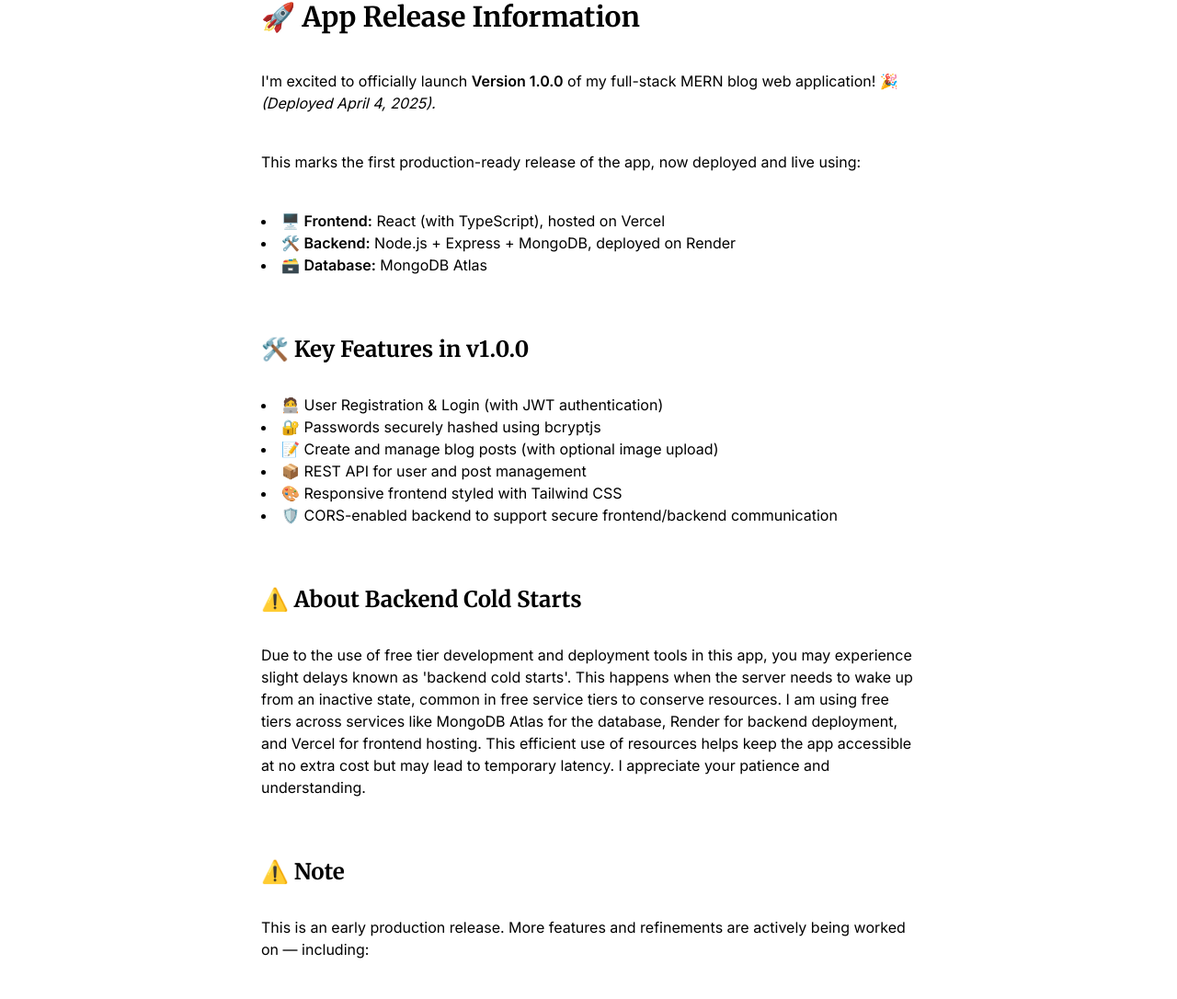
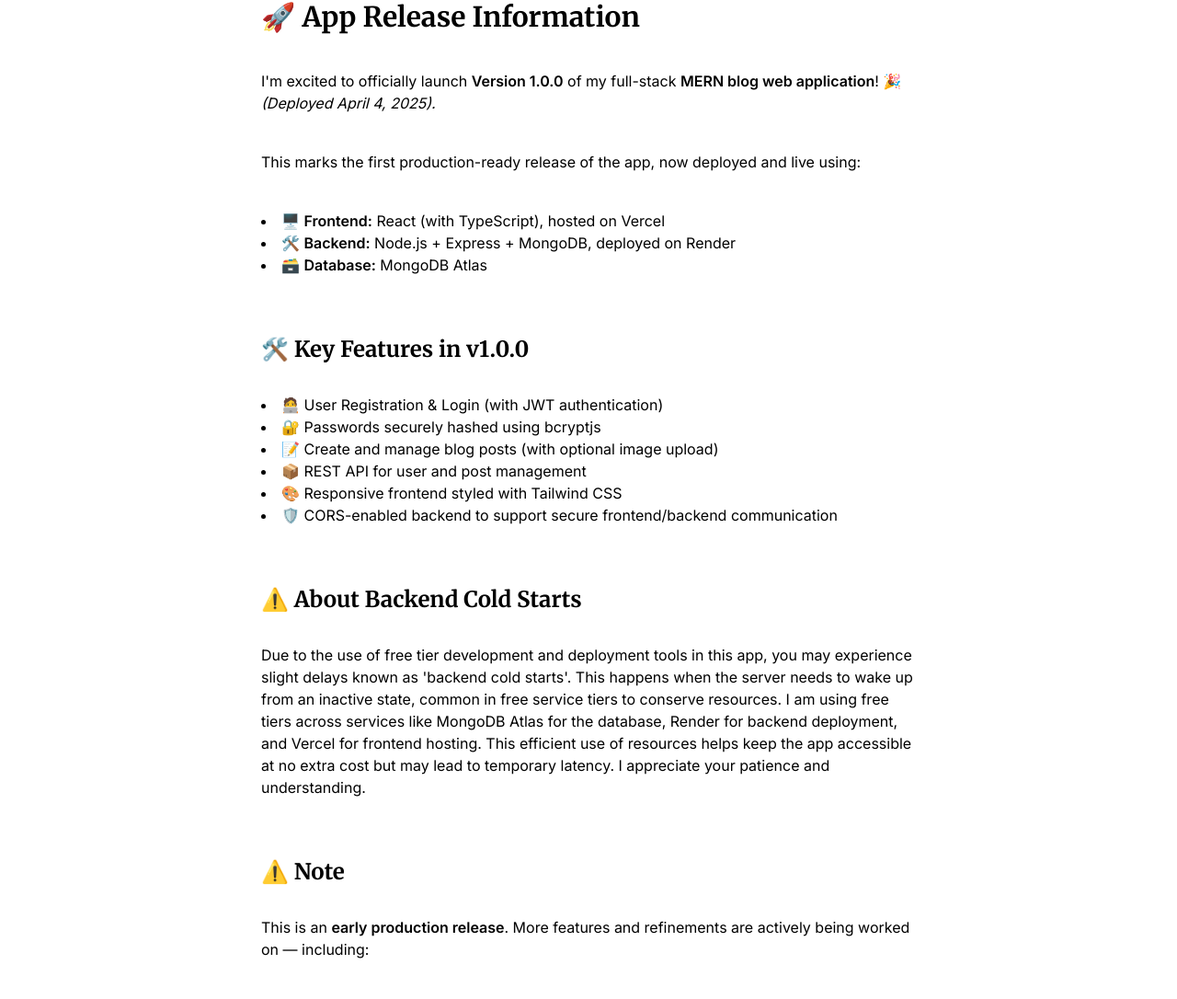
Before and after one commit to devmonagy/blogwebappdev, a React (Create React App) app in the folder client/: page /about in a window 1280 px wide. Shown: the part 152-1238 px from the top of the page at 92% size. Built offline with nearby package versions, Linux system fonts and the light colour scheme.

Commit message:
Styling Change

```diff
--- a/client/src/pages/About.tsx
+++ b/client/src/pages/About.tsx
@@ -18,7 +18,7 @@ const About: React.FC = () => {
       <h1 className="text-3xl font-bold mb-4">🚀 App Release Information</h1>
       <p className="mb-4">
         I'm excited to officially launch <strong>Version 1.0.0</strong> of my
-        full-stack MERN blog web application! 🎉
+        full-stack <strong>MERN blog web application</strong>! 🎉
         <em> (Deployed April 4, 2025).</em>
       </p>
 
@@ -72,8 +72,8 @@ const About: React.FC = () => {
 
       <h2 className="text-2xl font-semibold mt-6 mb-2">⚠️ Note</h2>
       <p className="mb-4">
-        This is an early production release. More features and refinements are
-        actively being worked on — including:
+        This is an <strong>early production release</strong>. More features and
+        refinements are actively being worked on — including:
       </p>
       <ul className="list-disc list-inside mb-4">
         <li>✏️ Post editing</li>
```
